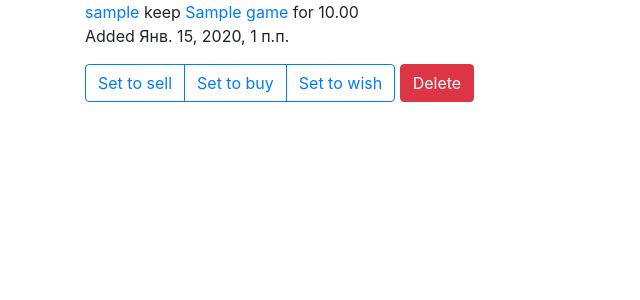
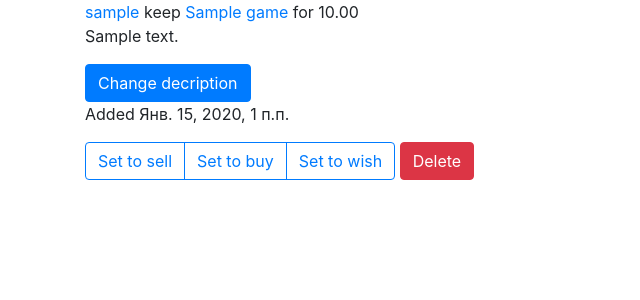
Before and after one commit to dem214/switchdeck, a Django app: page /lot/1/ in a window 1280 px wide. Shown: the part 56-356 px from the top of the page, without its empty margins (0-640 px from the left). Run offline with Django 3.2, Linux system fonts and the light colour scheme; a user stored in the database is signed in; tables that the repository leaves empty hold one stand-in row (values such as "Sample post"); some libraries are stand-ins or nearby versions.

Commit message:
start of update on gamelist page

```diff
--- a/switchdecksite/switchdeck/forms.py
+++ b/switchdecksite/switchdeck/forms.py
@@ -30,3 +30,8 @@ class SignUpForm(UserCreationForm):
     class Meta:
         model = User
         fields = ('username', 'email', 'password1', 'password2')
+
+class ChangeDescGamelistForm(forms.ModelForm):
+    class Meta():
+        model = GameList
+        fields = ['desc']
--- a/switchdecksite/switchdeck/templates/switchdeck/gamelist.html
+++ b/switchdecksite/switchdeck/templates/switchdeck/gamelist.html
@@ -15,6 +15,37 @@
   {{ object.game.name }}
 </a>
  for {{ object.price }}
+ <p>{{object.desc}}</p>
+ {% if user.is_authenticated and user == object.profile.user %}
+  <button type="button" class="btn btn-primary" data-toggle="modal" data-target="#changeDescModal">
+    Change decription
+  </button>
+
+  <!-- Change description modal -->
+  <div class="modal fade" id="changeDescModal" tabindex="-1" role="dialog" aria-labelledby="changeDescModalLabel" aria-hidden="true">
+    <div class="modal-dialog" role="document">
+      <div class="modal-content">
+        <div class="modal-header">
+          <h5 class="modal-title" id="changeDescModalLabel">Change Description</h5>
+          <button type="button" class="close" data-dismiss="modal" aria-label="Close">
+            <span aria-hidden="true">&times;</span>
+          </button>
+        </div>
+        <div class="modal-body">
+          <form action="#" method="post" id="change_desc_id">
+            {{ change_desc_form|crispy }}
+          </form>
+        </div>
+        <div class="modal-footer">
+          <button type="button" class="btn btn-secondary" data-dismiss="modal">
+            Close
+          </button>
+          <input class="btn btn-primary" type="submit" form="change_desc_form">
+        </div>
+      </div>
+    </div>
+  </div>
+ {% endif %}
 
 <p>Added {{object.public_date}}</p>
 <!-- Delete button -->
@@ -89,7 +120,7 @@
       {% csrf_token %}
       {{ form| crispy }}
       <br>
-      <input type="submit" name="submit_btn">
+      <input type="submit" class="btn btn-primary">
     </form>
   {% endif %}
 {% endif %}
--- a/switchdecksite/switchdeck/views.py
+++ b/switchdecksite/switchdeck/views.py
@@ -12,8 +12,8 @@ from django.views.generic import DetailView, ListView, CreateView
 from django.views.generic.edit import FormMixin
 
 from .models import Game, GameList, Comment, Place
-from .forms import CommentForm, GameListForm, GameListReducedForm,\
-SetGameListForm
+from .forms import CommentForm, GameListForm, GameListReducedForm, \
+SetGameListForm, ChangeDescGamelistForm
 
 COMMENTS_PER_PAGE=10
 GAMELISTS_PER_PAGE=15
@@ -61,6 +61,7 @@ def gamelist_view(request, glid: int):
     paginator = Paginator(gamelist_item.comments.all(), cpp)
     page = request.GET.get('page', 1)
     context['comments'] = paginator.get_page(page)
+    context['change_desc_form'] = ChangeDescGamelistForm()
     if int(request.GET.get('objects-per-page', 0)) > 0:
         context['objects_per_page'] = request.GET['objects-per-page']
     return render(request, 'switchdeck/gamelist.html', context)
```
